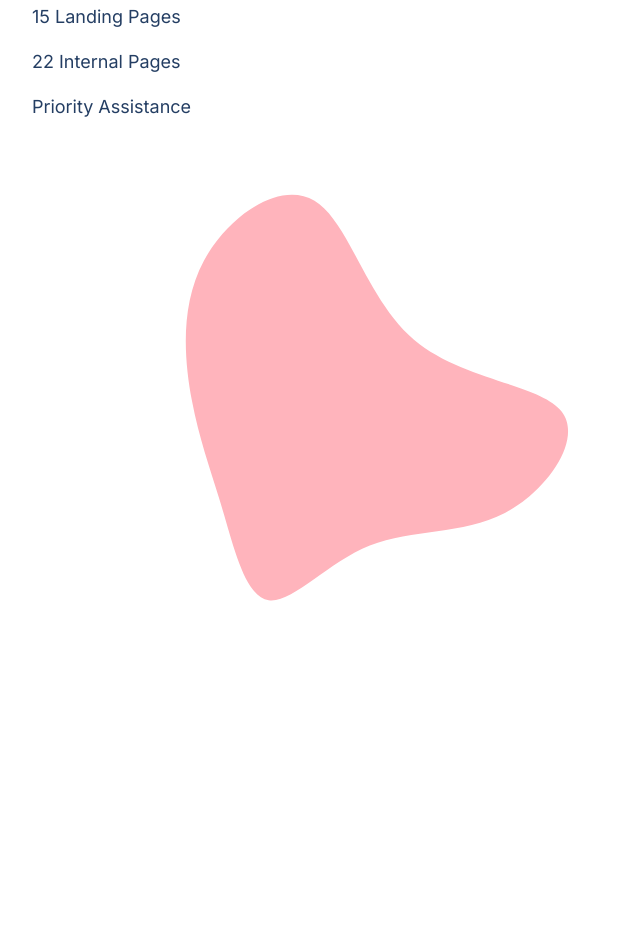
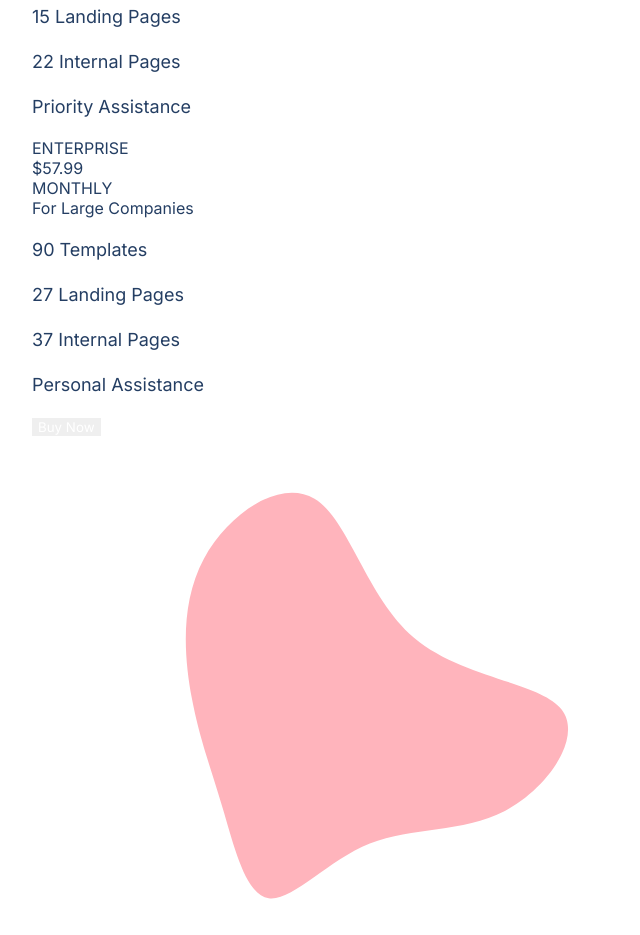
Before and after one commit to gingerbread33/treact_project, a plain HTML site: page index.html in a window 1280 px wide. Shown: the part 4836-5771 px from the top of the page, without its empty margins (0-640 px from the left). Drawn offline with Linux system fonts and the light colour scheme.

Commit message:
update twenty

```diff
--- a/index.html
+++ b/index.html
@@ -404,7 +404,25 @@
                         </div>
                         <div class="plan__bottom"></div>
                     </div>
-                    <div class="plan"></div>
+                    <div class="plan">
+                        <div class="plan__stripe"></div>
+                        <div class="plan__top">
+                            <div class="plan__name">ENTERPRISE</div>
+                            <div class="plan__type">$57.99</div>
+                            <div class="plan__duration">MONTHLY</div>
+                        </div>
+                        <div class="plan__middle">
+                            <div class="plan__target">For Large Companies</div>
+                            <p class="plan__feature">90 Templates</p>
+                            <p class="plan__feature">27 Landing Pages</p>
+                            <p class="plan__feature">37 Internal Pages</p>
+                            <p class="plan__feature">Personal Assistance</p>
+                        </div>
+                        <div class="plan__bottom">
+                            <button class="plan__button">Buy Now</button>
+                        </div>
+
+                    </div>
                     <svg width="600" height="600" viewBox="0 0 600 600" xmlns="http://www.w3.org/2000/svg" class="plans__blob">
                         <g transform="translate(300,300)">
                             <path d="M82,-98.3C129.8,-57.7,208.2,-54.1,229.6,-26.6C251.1,1,215.6,52.5,172.9,74.9C130.2,97.2,80.3,90.4,37.8,107.5C-4.8,124.7,-40,165.7,-63.3,162.3C-86.5,158.8,-97.8,110.9,-109.3,72.2C-120.7,33.5,-132.2,4.1,-140.1,-37.4C-147.9,-79,-152.1,-132.6,-128.1,-177.3C-104.1,-222.1,-52.1,-258,-17.5,-237.2C17.1,-216.4,34.3,-138.9,82,-98.3Z" fill="#FFB4BC"></path>
```
